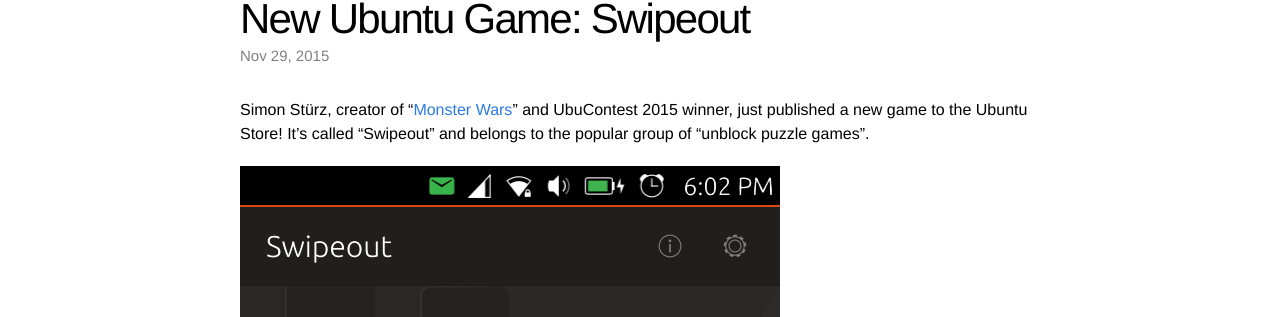
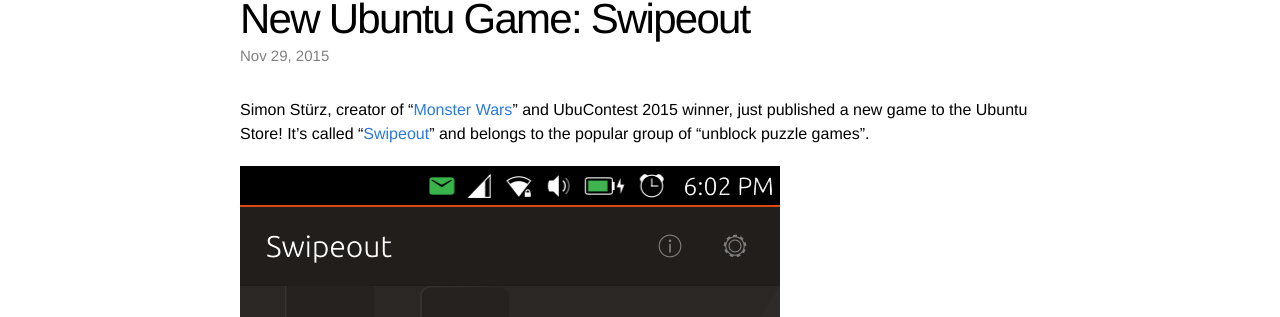
Before and after one commit to Sturmflut/sturmflut.github.io, a Jekyll site: the page built from _posts/2015-11-29-swipeout.markdown, in a window 1280 px wide and 900 px high. Shown: the part 104-421 px from the top of the window. Built offline with Jekyll 4.4.1, drawn with Linux system fonts in a browser that asks for light colours; part of the change alters nothing that is shown.

Commit message:
Add a link to the uAppexplorer

```diff
--- a/_posts/2015-11-29-swipeout.markdown
+++ b/_posts/2015-11-29-swipeout.markdown
@@ -5,7 +5,7 @@ date:   2015-11-29 18:00:00
 categories: Ubuntu Games
 ---
 
-Simon Stürz, creator of "[Monster Wars][uappexplorer-monsterwars]" and UbuContest 2015 winner, just published a new game to the Ubuntu Store! It's called "Swipeout" and belongs to the popular group of "unblock puzzle games".
+Simon Stürz, creator of "[Monster Wars][uappexplorer-monsterwars]" and UbuContest 2015 winner, just published a new game to the Ubuntu Store! It's called "[Swipeout][swipeout-uappexplorer]" and belongs to the popular group of "unblock puzzle games".
 
 
 ![Swipeout]({{site.url}}/images/ubuntu-game-swipeout/main.png)
@@ -24,3 +24,5 @@ Swipeout also comes with a level creator!
 ![Swipeout]({{site.url}}/images/ubuntu-game-swipeout/levelcreator.png)
 
 [uappexplorer-monsterwars]: https://uappexplorer.com/app/monsterwars.t-mon
+
+[swipeout-uappexplorer]: https://uappexplorer.com/app/swipeout.t-mon
```
